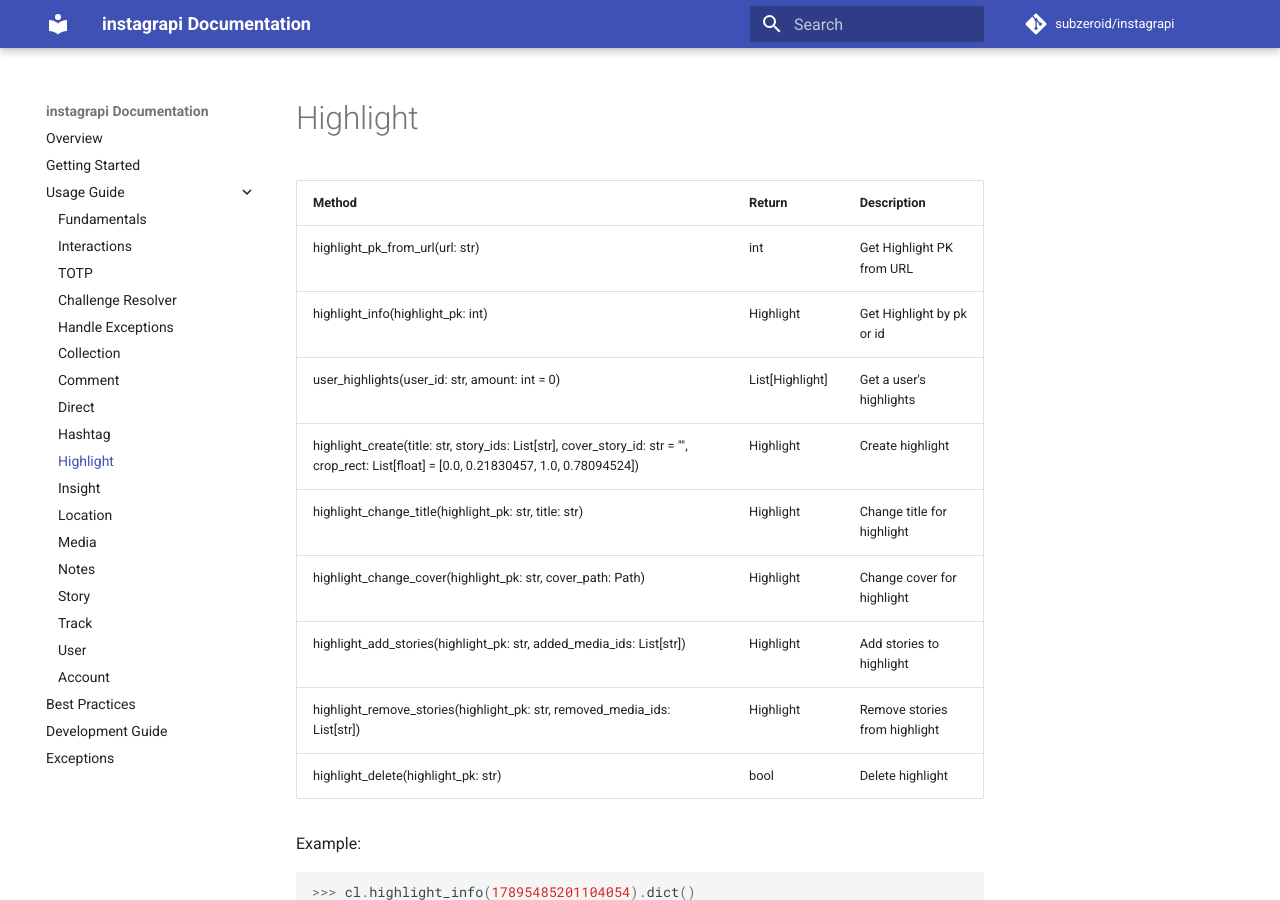
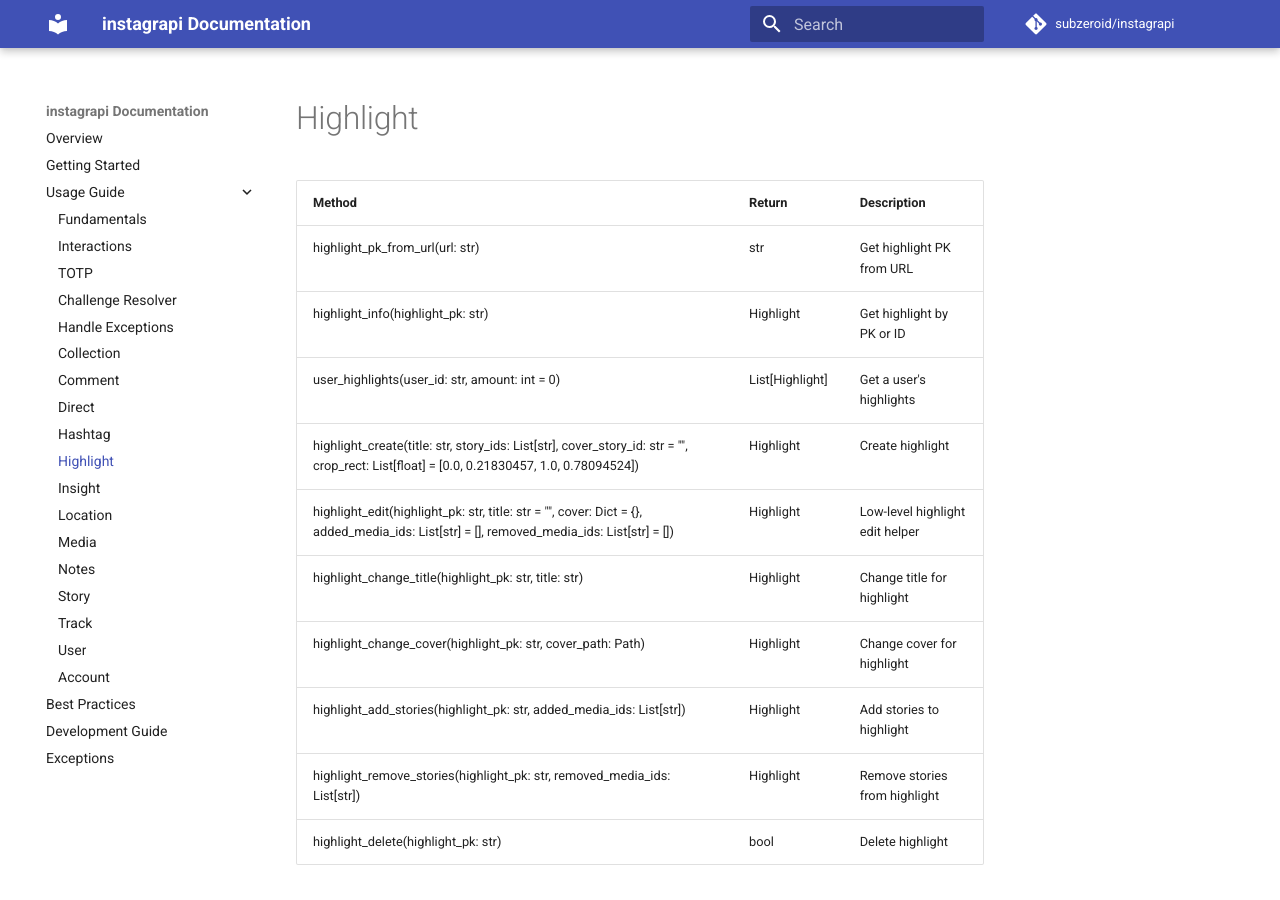
Before and after one commit to subzeroid/instagrapi, an MkDocs documentation site: the page built from docs/usage-guide/highlight.md, in a window 1280 px wide and 900 px high. Built offline with MkDocs 1.6.1 and Material for MkDocs 9.7.7, drawn with Linux system fonts in a browser that asks for light colours; comment, search, counter and statistics services are not loaded; the version menu is left out; some of the changed text lies outside the part shown.

Commit message:
Refresh challenge and highlight docs

````diff
--- a/docs/usage-guide/highlight.md
+++ b/docs/usage-guide/highlight.md
@@ -1,16 +1,17 @@
 # Highlight
 
-| Method                                                                         | Return           | Description
-| ------------------------------------------------------------------------------ | ---------------- | ----------------------------------
-| highlight_pk_from_url(url: str)                                                | int              | Get Highlight PK from URL
-| highlight_info(highlight_pk: int)                                              | Highlight        | Get Highlight by pk or id
-| user_highlights(user_id: str, amount: int = 0)                                 | List[Highlight]  | Get a user's highlights
-| highlight_create(title: str, story_ids: List[str], cover_story_id: str = "", crop_rect: List[float] = [0.0, 0.21830457, 1.0, 0.78094524]) | Highlight | Create highlight
-| highlight_change_title(highlight_pk: str, title: str)                          | Highlight        | Change title for highlight
-| highlight_change_cover(highlight_pk: str, cover_path: Path)                    | Highlight        | Change cover for highlight
-| highlight_add_stories(highlight_pk: str, added_media_ids: List[str])           | Highlight        | Add stories to highlight
-| highlight_remove_stories(highlight_pk: str, removed_media_ids: List[str])      | Highlight        | Remove stories from highlight
-| highlight_delete(highlight_pk: str)                                            | bool             | Delete highlight
+| Method | Return | Description |
+| --- | --- | --- |
+| highlight_pk_from_url(url: str) | str | Get highlight PK from URL |
+| highlight_info(highlight_pk: str) | Highlight | Get highlight by PK or ID |
+| user_highlights(user_id: str, amount: int = 0) | List[Highlight] | Get a user's highlights |
+| highlight_create(title: str, story_ids: List[str], cover_story_id: str = "", crop_rect: List[float] = [0.0, 0.21830457, 1.0, 0.78094524]) | Highlight | Create highlight |
+| highlight_edit(highlight_pk: str, title: str = "", cover: Dict = {}, added_media_ids: List[str] = [], removed_media_ids: List[str] = []) | Highlight | Low-level highlight edit helper |
+| highlight_change_title(highlight_pk: str, title: str) | Highlight | Change title for highlight |
+| highlight_change_cover(highlight_pk: str, cover_path: Path) | Highlight | Change cover for highlight |
+| highlight_add_stories(highlight_pk: str, added_media_ids: List[str]) | Highlight | Add stories to highlight |
+| highlight_remove_stories(highlight_pk: str, removed_media_ids: List[str]) | Highlight | Remove stories from highlight |
+| highlight_delete(highlight_pk: str) | bool | Delete highlight |
 
 Example:
 
@@ -67,3 +68,9 @@
 >>> cl.highlight_delete(17920472818962144)
 True
 ```
+
+Notes:
+
+* `story_ids`, `added_media_ids`, and `removed_media_ids` should use story/media IDs, not bare PKs.
+* `highlight_change_cover()` uploads the cover image first and then applies it through `highlight_edit()`.
+* `highlight_edit()` is useful when you want to combine multiple changes in one request instead of calling title/cover/story helpers separately.
````
Also changed, not shown: docs/usage-guide/challenge_resolver.md (+10 -0 lines), docs/usage-guide/totp.md (+12 -6 lines).
